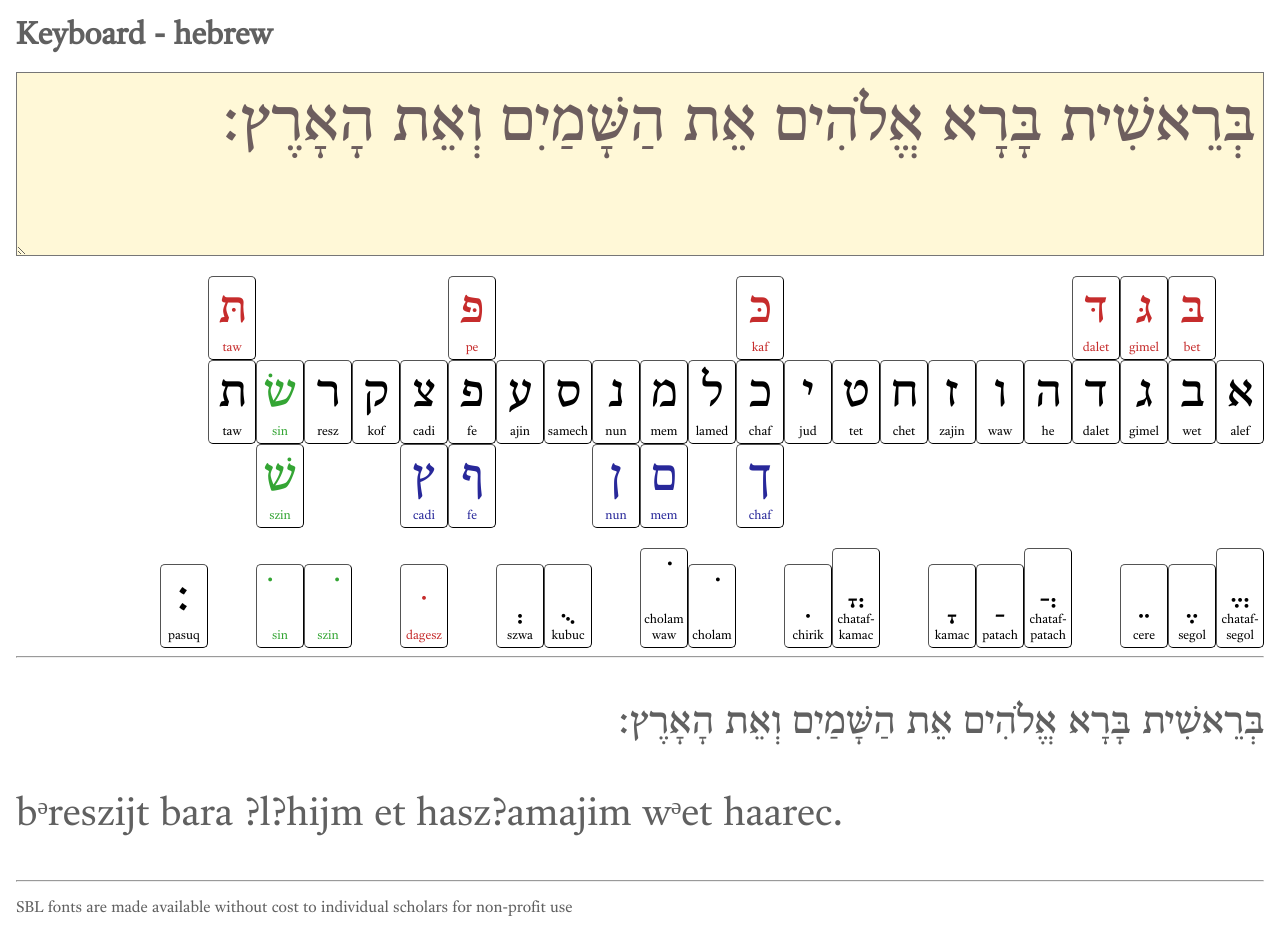
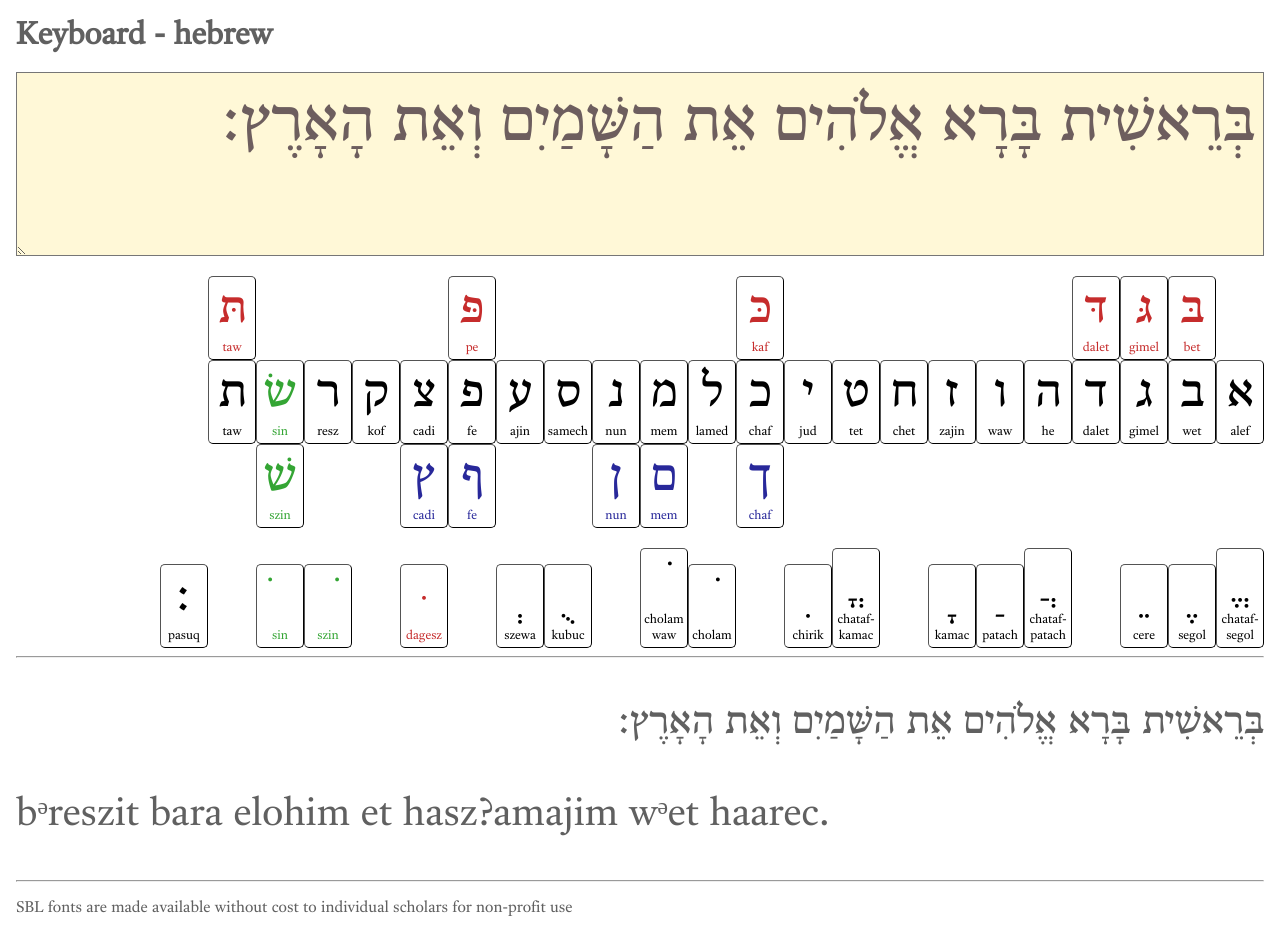
Before and after one commit to gedeonix/hebrew, a website: page public/keyboard.html in a window 1280 px wide. Drawn offline with nearby package versions, Linux system fonts and the light colour scheme.

Commit message:
fix transcript

```diff
--- a/public/keyboard.html
+++ b/public/keyboard.html
@@ -112,7 +112,7 @@
       <button class="key hebrew" type="button" @click="key('ֺ')">ֺ<div class="key_name">cholam waw</div></button>
       <div class="key key_space"></div>
       <button class="key hebrew" type="button" @click="key('ֻ')">ֻ<div class="key_name">kubuc</div></button>
-      <button class="key hebrew" type="button" @click="key('ְ')">ְ<div class="key_name">szwa</div></button>
+      <button class="key hebrew" type="button" @click="key('ְ')">ְ<div class="key_name">szewa</div></button>
       <div class="key key_space"></div>
       <button class="key hebrew hebrew-red" type="button" @click="key('ּ')">ּ<div class="key_name">dagesz</div></button>
       <!--
--- a/src/transcript.js
+++ b/src/transcript.js
@@ -36,22 +36,22 @@ const code = {
   // '\u05b4\u05d9': 'i', // TODO
   //'\u05af': '?', // masora circle
 
-  '\u05b0': 'ᵊ', //szewa (bardzo krótkie e)
-  '\u05b1': '?', //segol
+  '\u05b0': 'ᵊ', //szewa = bardzo krótkie e
+  '\u05b1': 'e', //chataf-segol = bardzo krótkie e
   '\u05b2': 'a', //patah
   '\u05b3': '?', //qamats
 
-  //'\u05d9\u05b4': 'i', // hireq + jud
+  '\u05b4\u05d9': 'i', // chirk + jud = i
 
-  '\u05b4': 'i', // hireq (i)
-  '\u05b5': 'e', // sere (d\u0142ugie e)
+  '\u05b4': 'i', // chirik = i
+  '\u05b5': 'e', // cere = długie e
   '\u05b6': 'e', // segol
   '\u05b7': 'a', // patah
-  '\u05b8': 'a', // qames
-  '\u05b9': '?',
+  '\u05b8': 'a', // kamac
+  '\u05b9': 'o', // cholam
   '\u05ba': '?',
   '\u05bb': '?',
-  '\u05bc': '?', // dageh
+  '\u05bc': '?', // dagesz
   '\u05bd': '?',
   '\u05be': '?',
   '\u05bf': '?',
```
Also changed, not shown: src/transcript.test.js (+12 -2 lines).
